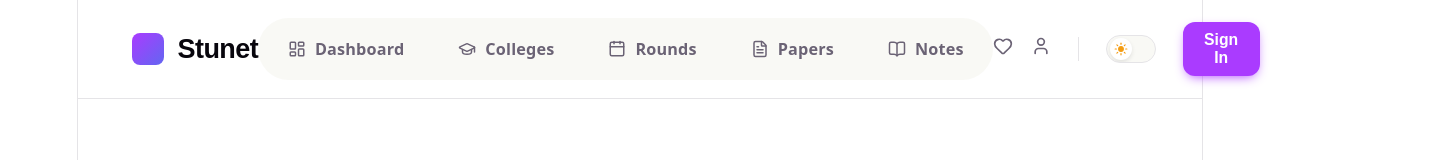
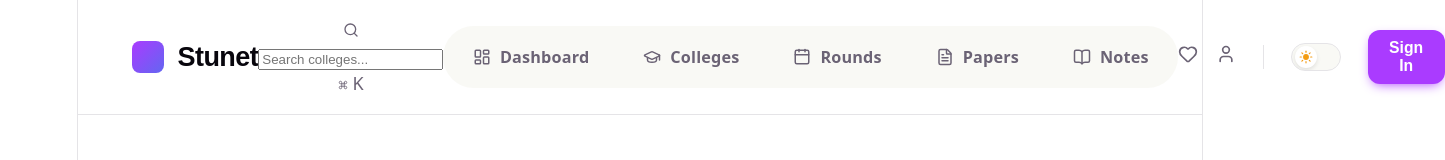
Before and after one commit to yashkohakade18/Stunet, a React (Vite) app: page / in a window 1280 px wide. Shown: the top 160 px of the page, 1445 px wide, since content can reach past the window. Built offline with nearby package versions, Linux system fonts and the light colour scheme; no server answers; the database is empty.

Commit message:
feat: Enhance Navbar with global Search bar

```diff
--- a/src/components/layout/Navbar.jsx
+++ b/src/components/layout/Navbar.jsx
@@ -2,13 +2,27 @@ import React from 'react';
 import { NavLink, Link, useNavigate } from 'react-router-dom';
 import { useTheme } from '../../context/ThemeContext';
 import { useAuth } from '../../context/AuthContext';
+import { useLocalStorage } from '../../hooks/useLocalStorage';
 import Button from '../ui/Button';
 import ThemeToggle from '../ui/ThemeToggle';
-import { GraduationCap, FileText, BookOpen, Heart, User, LayoutDashboard, Calendar, Info, Mail } from 'lucide-react';
+import { GraduationCap, FileText, BookOpen, Heart, User, LayoutDashboard, Calendar, Search, Command } from 'lucide-react';
 
 const Navbar = () => {
   const { user, logout, isAuthenticated } = useAuth();
   const navigate = useNavigate();
+  const [searchQuery, setSearchQuery] = React.useState('');
+  const [searchHistory, setSearchHistory] = useLocalStorage('stunet_search_history', []);
+
+  const handleSearch = (e) => {
+    e.preventDefault();
+    if (searchQuery.trim()) {
+      const query = searchQuery.trim();
+      const updatedHistory = [query, ...searchHistory.filter(q => q !== query)].slice(0, 5);
+      setSearchHistory(updatedHistory);
+      navigate(`/colleges?query=${encodeURIComponent(query)}`);
+      setSearchQuery('');
+    }
+  };
 
   const handleLogout = () => {
     logout();
@@ -21,6 +35,21 @@ const Navbar = () => {
         <div className="logo-icon"></div>
         <span className="logo-text">Stunet</span>
       </Link>
+
+      <div className="global-search-container">
+        <form onSubmit={handleSearch} className="search-form">
+          <Search size={16} className="search-icon" />
+          <input
+            type="text"
+            placeholder="Search colleges..."
+            value={searchQuery}
+            onChange={(e) => setSearchQuery(e.target.value)}
+          />
+          <div className="search-kbd">
+            <Command size={10} /> K
+          </div>
+        </form>
+      </div>
 
       <div className="nav-links">
         <NavLink to="/dashboard" className={({isActive}) => isActive ? 'active' : ''}>
```
